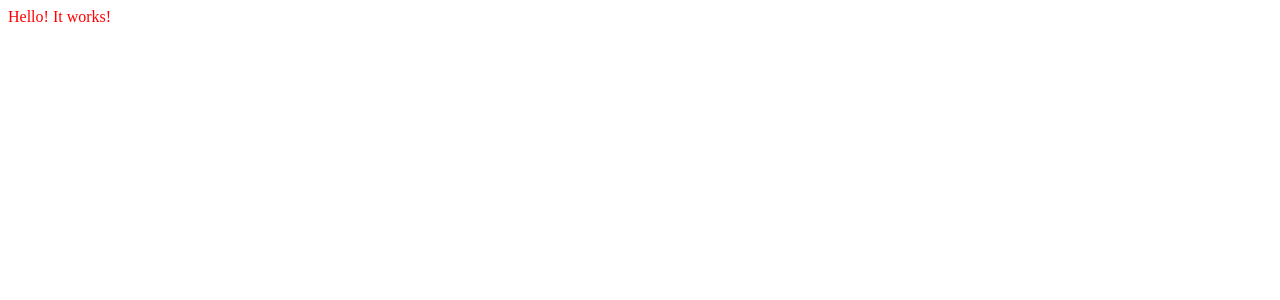
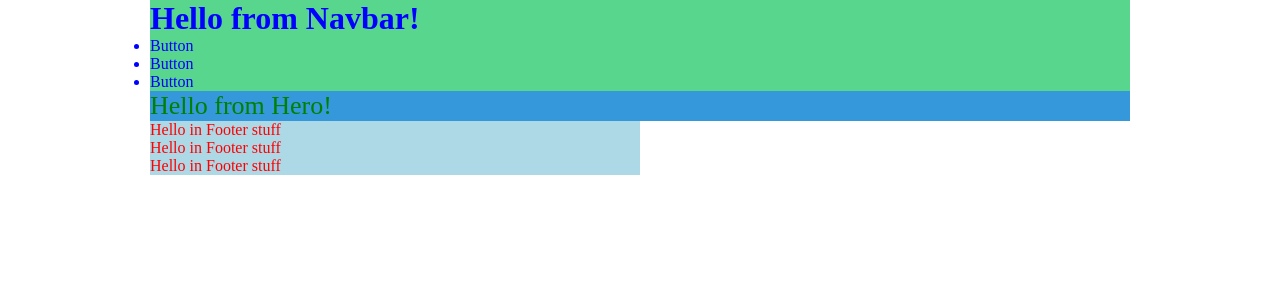
Before and after one commit to jpatrick7926/J-Comm, a React app: page / in a window 1280 px wide. Shown: the top 300 px of the page. Built offline with nearby package versions, Linux system fonts and the light colour scheme; the HTML template or start-up script is replaced by a standard one.

Commit message:
setting up page skeleton

```diff
--- /dev/null
+++ b/src/components/footer/Footer.jsx
@@ -0,0 +1,20 @@
+import React from 'react'
+import './footer-style.scss'
+
+const Footer = () => {
+  return(
+    <footer>
+      <div>
+        <p>Hello in Footer stuff</p>
+      </div>
+      <div>
+        <p>Hello in Footer stuff</p>
+      </div>
+      <div>
+        <p>Hello in Footer stuff</p>
+      </div>
+    </footer>
+  )
+}
+
+export default Footer;
--- /dev/null
+++ b/src/components/footer/footer-style.scss
@@ -0,0 +1,4 @@
+footer {
+  background-color: lightblue;
+  width: 50%;
+}
--- /dev/null
+++ b/src/components/header/Header.jsx
@@ -0,0 +1,32 @@
+import React from 'react';
+import './header-style.scss'
+
+class Header extends React.Component {
+  constructor(props){
+    super(props);
+    this.state = {
+
+    }
+  }
+
+  render() {
+    return (
+      <header>
+        <div className="nav-container">
+          <div>
+            <h1>Hello from Navbar!</h1>
+          </div>
+          <nav>
+            <ul>
+              <li>Button</li>
+              <li>Button</li>
+              <li>Button</li>
+            </ul>
+          </nav>
+        </div>
+      </header>
+    )
+  }
+}
+
+export default Header;
--- /dev/null
+++ b/src/components/header/header-style.scss
@@ -0,0 +1,4 @@
+header {
+  color: blue;
+  background-color: #58D68D;
+}
--- /dev/null
+++ b/src/components/main/Main.jsx
@@ -0,0 +1,22 @@
+import React from 'react';
+import Hero from './hero/hero.jsx'
+import './main-style.scss'
+
+class Main extends React.Component {
+  constructor(props){
+    super(props);
+    this.state={
+
+    }
+  }
+
+  render() {
+    return (
+      <div className="main">
+        <Hero />
+      </div>
+    )
+  }
+}
+
+export default Main;
--- /dev/null
+++ b/src/components/main/hero/hero-style.scss
@@ -0,0 +1,4 @@
+.hero-container {
+  font-size: 26px;
+  color: green;
+}
--- /dev/null
+++ b/src/components/main/hero/hero.jsx
@@ -0,0 +1,12 @@
+import React from 'react'
+import './hero-style.scss'
+
+const Hero = () => {
+  return (
+      <div className="hero-container">
+        Hello from Hero!
+      </div>
+  )
+}
+
+export default Hero;
--- /dev/null
+++ b/src/components/main/main-style.scss
@@ -0,0 +1,3 @@
+.main {
+  background-color: #3498DB;
+}
--- a/src/components/test.jsx
+++ /dev/null
@@ -1,3 +0,0 @@
-const testFunct = () => {
-  return "hello"
-}
--- /dev/null
+++ b/src/index-style.scss
@@ -0,0 +1,11 @@
+*{
+  margin: 0;
+  padding: 0;
+}
+
+.container{
+  color: red;
+  margin: 0 auto;
+  width: 90%;
+  max-width: 980px;
+}
--- a/src/index.jsx
+++ b/src/index.jsx
@@ -1,6 +1,10 @@
 import React from 'react';
 import ReactDom from 'react-dom';
-import './styles/app.scss';
+import './index-style.scss';
+import Header from './components/header/Header.jsx'
+import Main from './components/main/Main.jsx'
+import Footer from './components/footer/Footer.jsx'
+
 
 class App extends React.Component {
   constructor(props){
@@ -14,7 +18,9 @@ class App extends React.Component {
   render() {
     return (
       <div className="container">
-        Hello! It works!
+        <Header />
+        <Main />
+        <Footer />
       </div>
     )
   }
--- a/src/styles/app.scss
+++ /dev/null
@@ -1,4 +0,0 @@
-
-.container{
-  color: red;
-}
```
